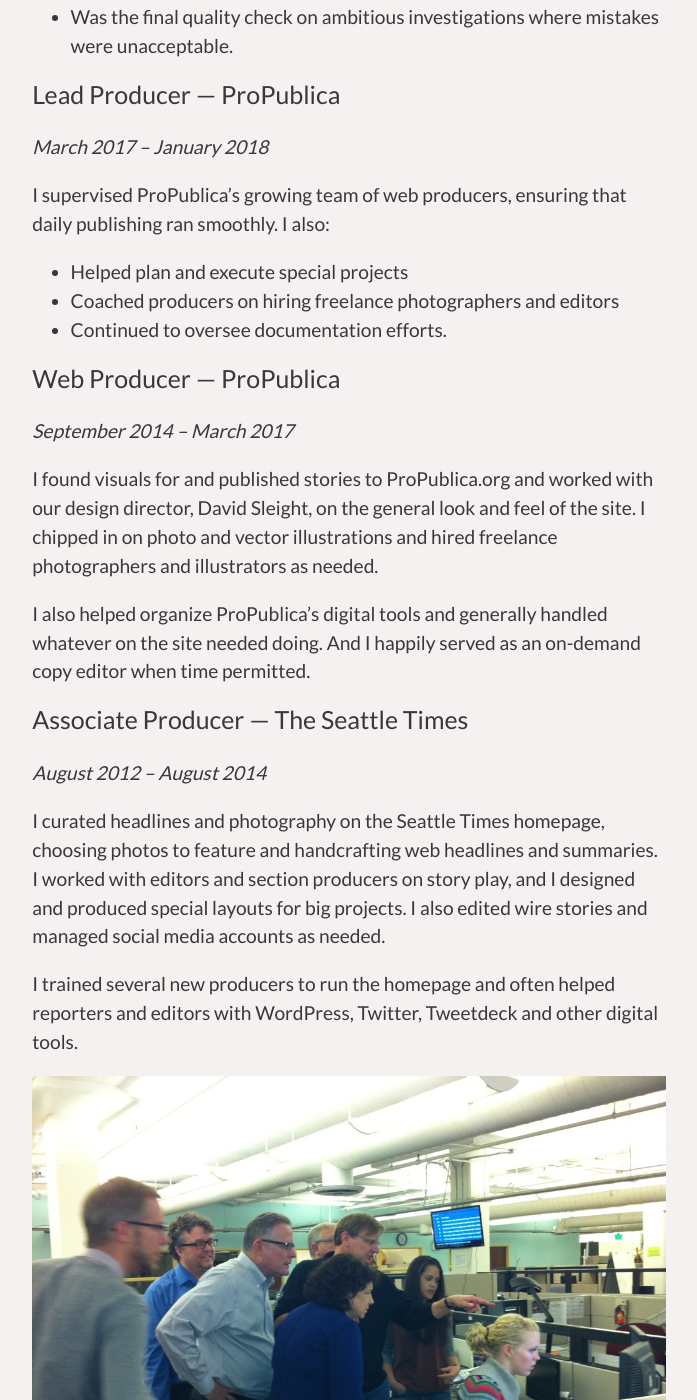
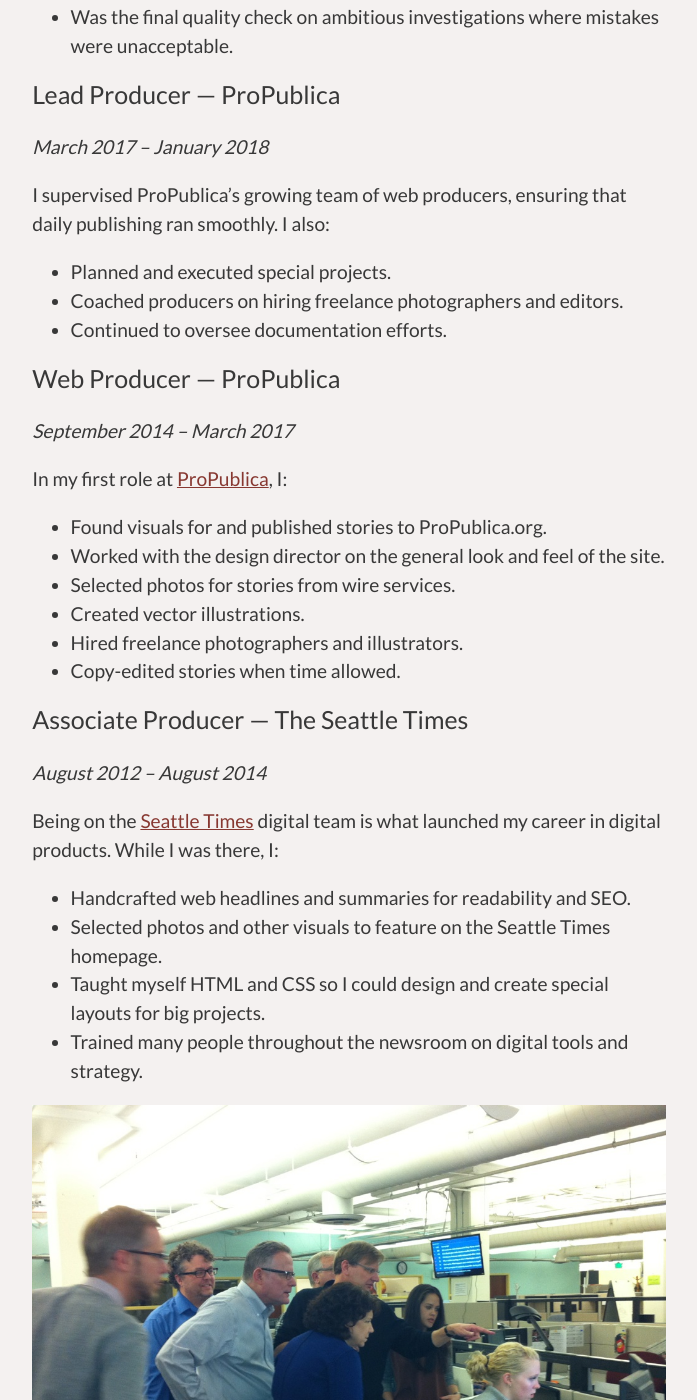
Before and after one commit to hannah-birch/hannah-birch.github.io, a Jekyll site: the page built from pages/resume.md, in a window 1280 px wide and 1400 px high, scrolled down 2838 px. Shown: the whole window, without its empty margins (291-988 px from the left). Built offline with Jekyll 4.4.1, drawn with Linux system fonts in a browser that asks for light colours; nearby versions of some CDN libraries; some of the changed text lies outside the part shown.

Commit message:
Updates rest of resume copy to bulleted lists, removes older experience

```diff
--- a/pages/resume.md
+++ b/pages/resume.md
@@ -71,32 +71,37 @@
 - Was often described as unflappable, even under non-negotiable deadlines.
 - Was the final quality check on ambitious investigations where mistakes were unacceptable.
 
-
-
 ## Lead Producer — ProPublica
 
 _March 2017 – January 2018_
 
 I supervised ProPublica’s growing team of web producers, ensuring that daily publishing ran smoothly. I also:
-- Helped plan and execute special projects
-- Coached producers on hiring freelance photographers and editors
+- Planned and executed special projects.
+- Coached producers on hiring freelance photographers and editors.
 - Continued to oversee documentation efforts.
 
 ## Web Producer — ProPublica
 
 _September 2014 – March 2017_
 
-I found visuals for and published stories to ProPublica.org and worked with our design director, David Sleight, on the general look and feel of the site. I chipped in on photo and vector illustrations and hired freelance photographers and illustrators as needed.
-
-I also helped organize ProPublica’s digital tools and generally handled whatever on the site needed doing. And I happily served as an on-demand copy editor when time permitted.
+In my first role at [ProPublica](https://www.propublica.org/), I:
+- Found visuals for and published stories to ProPublica.org.
+- Worked with the design director on the general look and feel of the site.
+- Selected photos for stories from wire services.
+- Created vector illustrations.
+- Hired freelance photographers and illustrators.
+- Copy-edited stories when time allowed.
 
 ## Associate Producer — The Seattle Times
 
 _August 2012 – August 2014_
 
-I curated headlines and photography on the Seattle Times homepage, choosing photos to feature and handcrafting web headlines and summaries. I worked with editors and section producers on story play, and I designed and produced special layouts for big projects. I also edited wire stories and managed social media accounts as needed.
+Being on the [Seattle Times](https://www.seattletimes.com/) digital team is what launched my career in digital products. While I was there, I:
 
-I trained several new producers to run the homepage and often helped reporters and editors with WordPress, Twitter, Tweetdeck and other digital tools.
+- Handcrafted web headlines and summaries for readability and SEO.
+- Selected photos and other visuals to feature on the Seattle Times homepage.
+- Taught myself HTML and CSS so I could design and create special layouts for big projects.
+- Trained many people throughout the newsroom on digital tools and strategy.
 
 <figure>
   <img src="/assets/img/20121110-gov-race.jpg"/>
@@ -109,47 +114,10 @@
 
 _June 2012 – August 2012_
 
-As an intern on the news desk, I copy-edited stories, wrote headlines and followed up with the homepage producer on duty to make sure web metadata for each story was correct.
-
-## Editing, Reporting Intern — Stephens Media
-
-_August 2011 – April 2012_
-
-I edited blog posts and calendar entries for the Best of Las Vegas website and occasionally wrote stories on Cirque du Soleil and other parts of the entertainment industry.
-
-## Do-All Intern — Channel Signal
-
-_May 2011 – August 2011_
-
-At Channel Signal, a social-media-monitoring company in Park City, Utah, I sifted through thousands of social-media posts a day and worked with an analyst to extract insight for clients. I created monthly reports for clients in Adobe InDesign, wrote and edited blog posts and researched new digital tools.
-
-## Wearer of All Hats — Las Vegas Dance Insider
-
-_September 2010 – May 2012_
-
-I maintained my own blog about the dance scene in Las Vegas for two years in college. I reported on events, wrote reviews, shot photos, handled blog production … and aced all my classes. A favorite post of mine: What it’s like to audition for Cirque du Soleil
-
-See the [blog](https://lasvegasdanceinsider.wordpress.com/)
-
-## Freelance Reporter — Desert Companion magazine, QVegas Magazine, more
-
-_June 2010 – May 2012_
-
-General news, some arts writing.
-
-Sample clip: [The art of commerce](https://knpr.org/desert-companion/art-commerce) (Desert Companion magazine)
-
-## Senior Copy Editor — The Rebel Yell
-
-_May 2010 – November 2010_
-
-I edited copy and worked with section editors on headlines for the semiweekly undergrad student newspaper at the University of Nevada, Las Vegas.
-
-## Staff Writer — The Rebel Yell
-
-_October 2009 – April 2010_
-
-Covered general news and features
+As an intern on the news desk, I:
+- Copy-edited stories.
+- Wrote headlines.
+- Coordinated with the person running the website to make sure web metadata for each story was correct.
 
 ## Education
 
```
Also changed, not shown: 2 other files.
